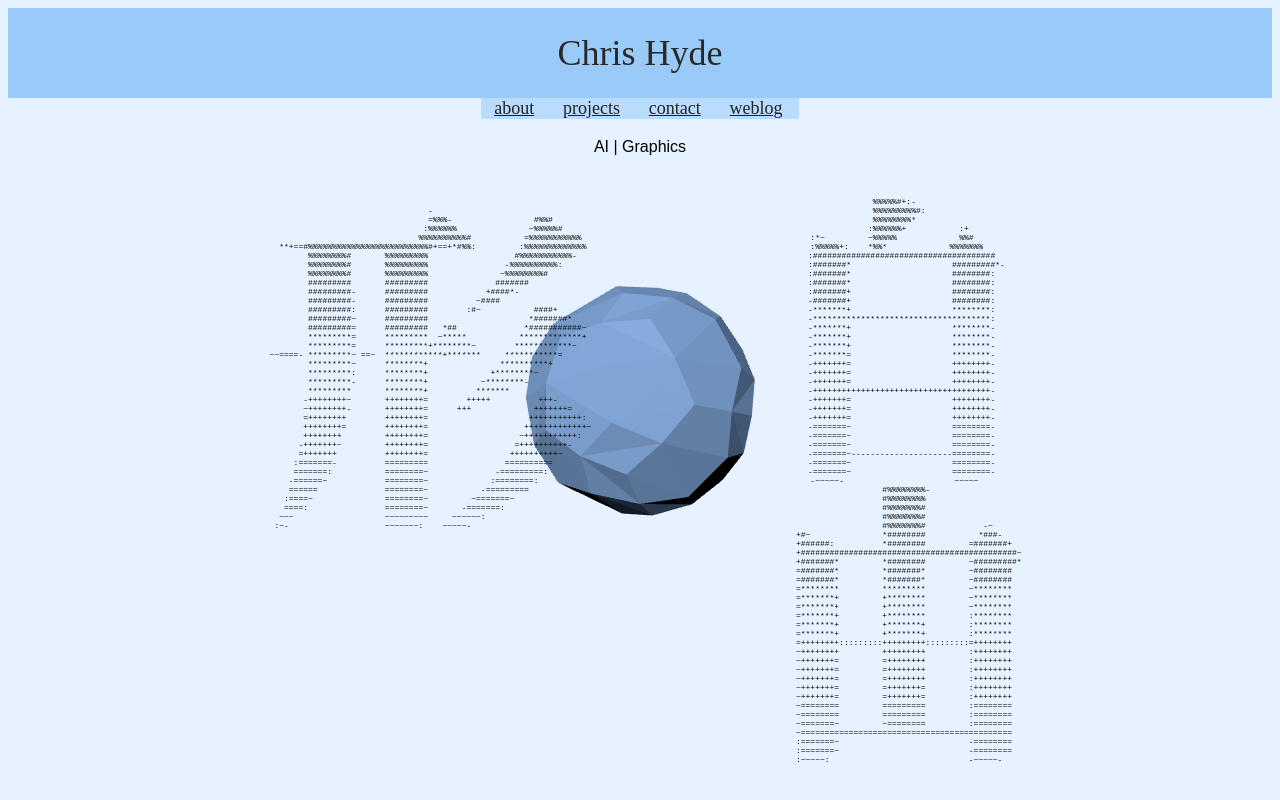
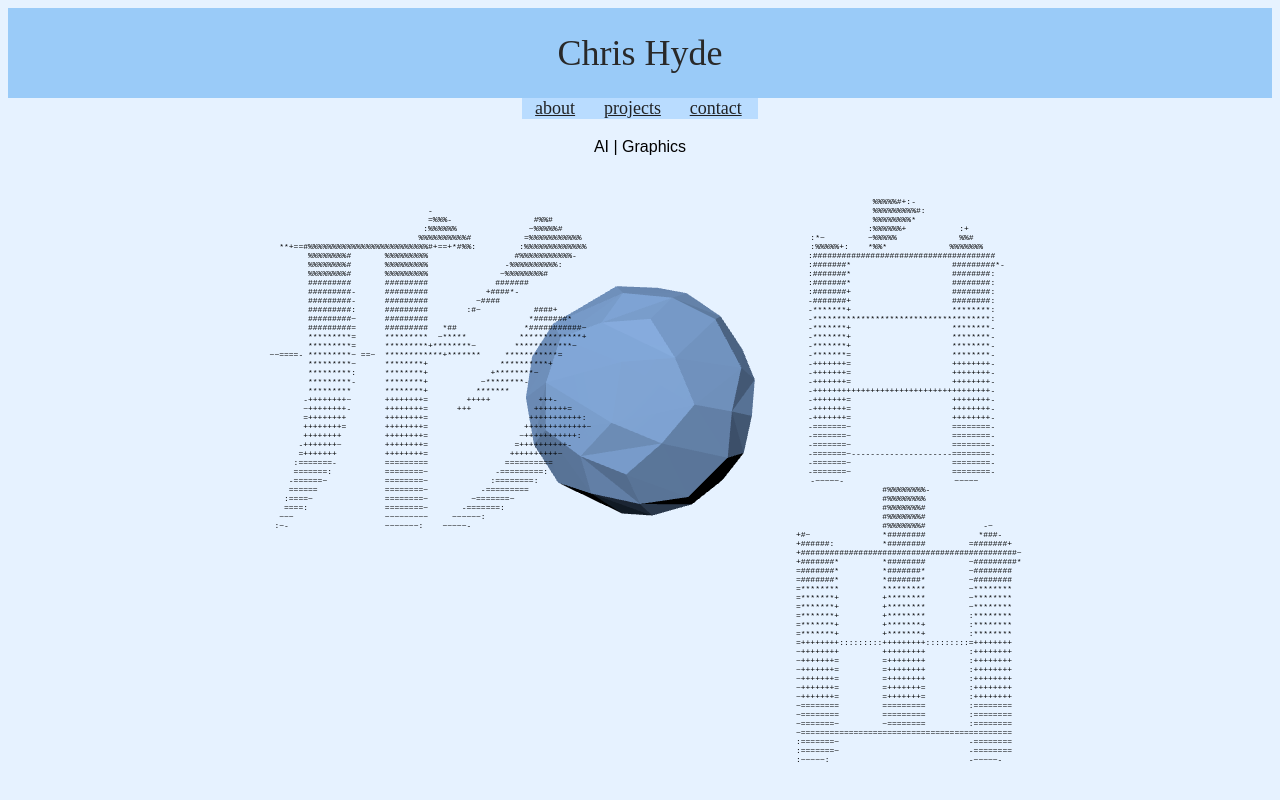
Before and after one commit to chr1ce/personal-website, a website built with Vite: page index.html in a window 1280 px wide. Shown: the top 800 px of the page. Built offline with nearby package versions, Linux system fonts and the light colour scheme.

Commit message:
Remove link to blog

```diff
--- a/index.html
+++ b/index.html
@@ -24,7 +24,7 @@
                         <li class="h3"><a href="#about">about</a></li>
                         <li class="h3"><a href="#projects">projects</a></li>
                         <li class="h3"><a href="#footer">contact</a></li>
-                        <li class="h3"><a href="blog.html">weblog</a></li>
+                        <!-- <li class="h3"><a href="blog.html">weblog</a></li> -->
                     </ul>
                 </div>
             </nav>
```
Also changed, not shown: dist/index.html.
